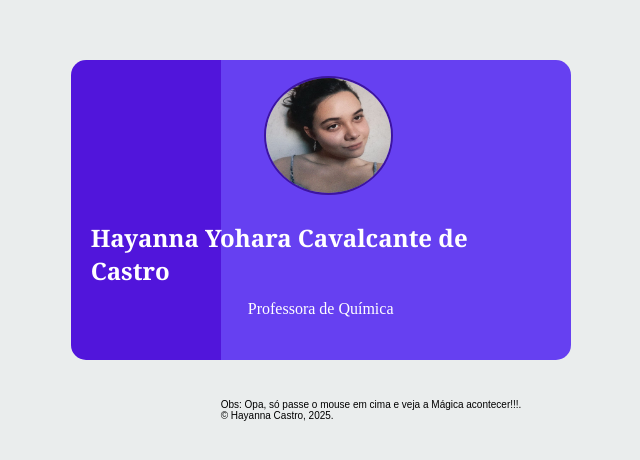
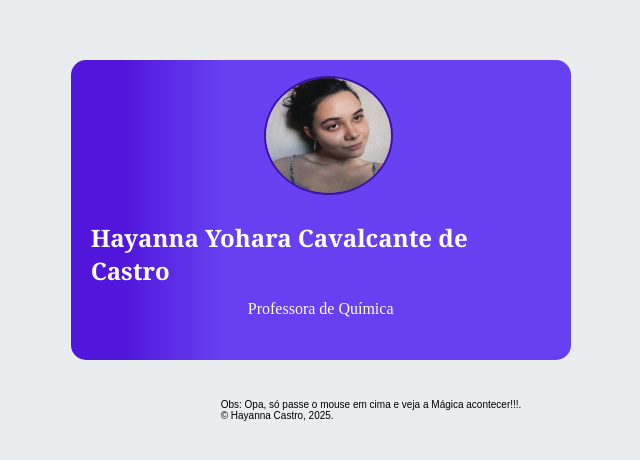
Before and after one commit to hayannacastro/CartaoCSS, a plain HTML site: page index.html in a window 1280 px wide. Shown: the part 190-650 px from the top of the page, without its empty margins (294-934 px from the left). Drawn offline with Linux system fonts and the light colour scheme.

Commit message:
Update index.html

```diff
--- a/index.html
+++ b/index.html
@@ -58,14 +58,14 @@
 
         .frente {
             background: rgb(38, 20, 197);
-            background: linear-gradient(90deg,  rgb(81, 21, 219) 30%, rgb(102, 64, 241) 30%);
+            background: linear-gradient(90deg,  rgb(81, 21, 219) 10%, rgb(102, 64, 241) 30%);
         }
 
         .verso {
 
             color: white;
             background: rgb(38, 20, 197);
-            background: linear-gradient(90deg, rgb(81, 21, 219) 30%, rgb(102, 64, 241) 30%);
+            background: linear-gradient(90deg, rgb(81, 21, 219) 10%, rgb(102, 64, 241) 100%);
             transform: rotateX(180deg);
         }
 
```
